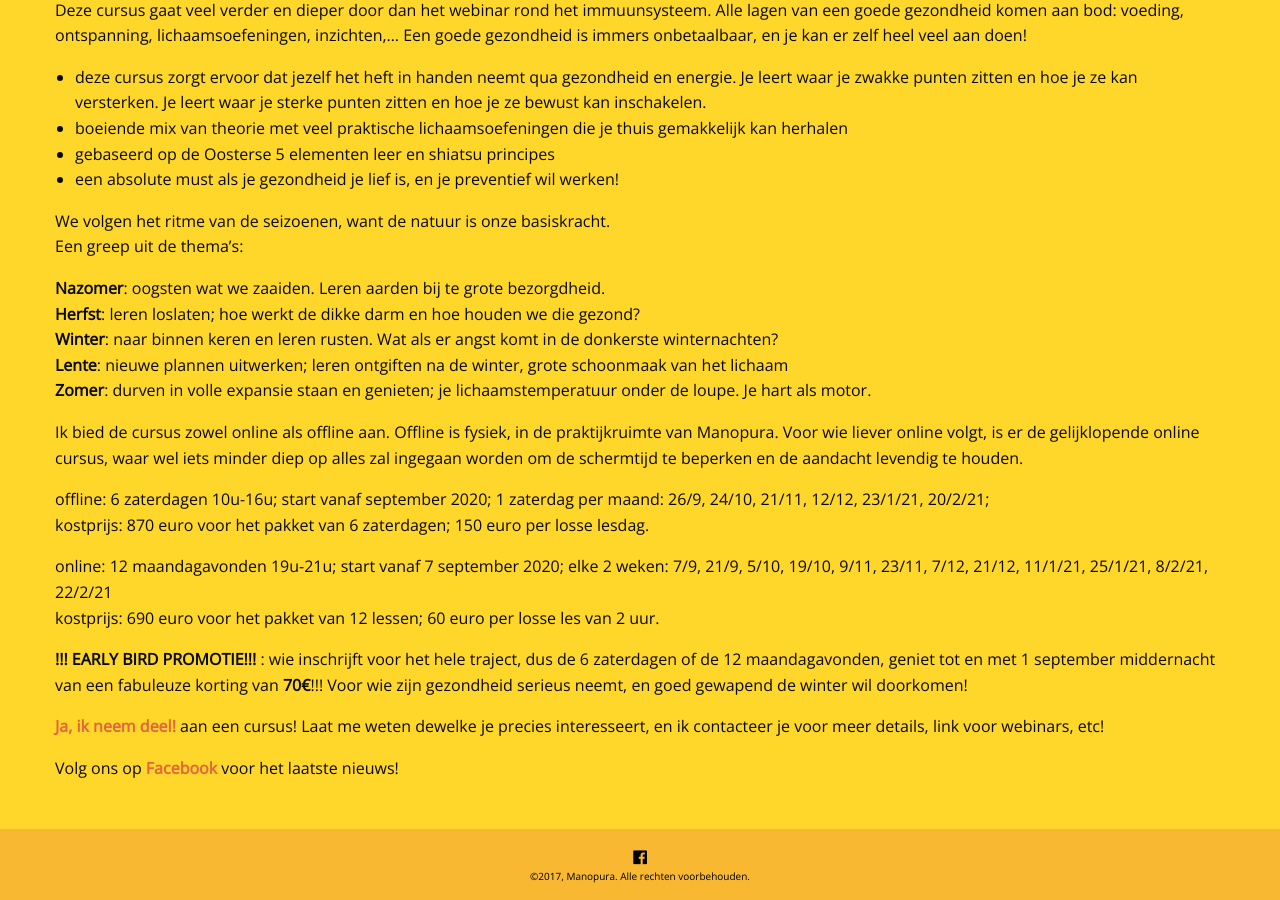
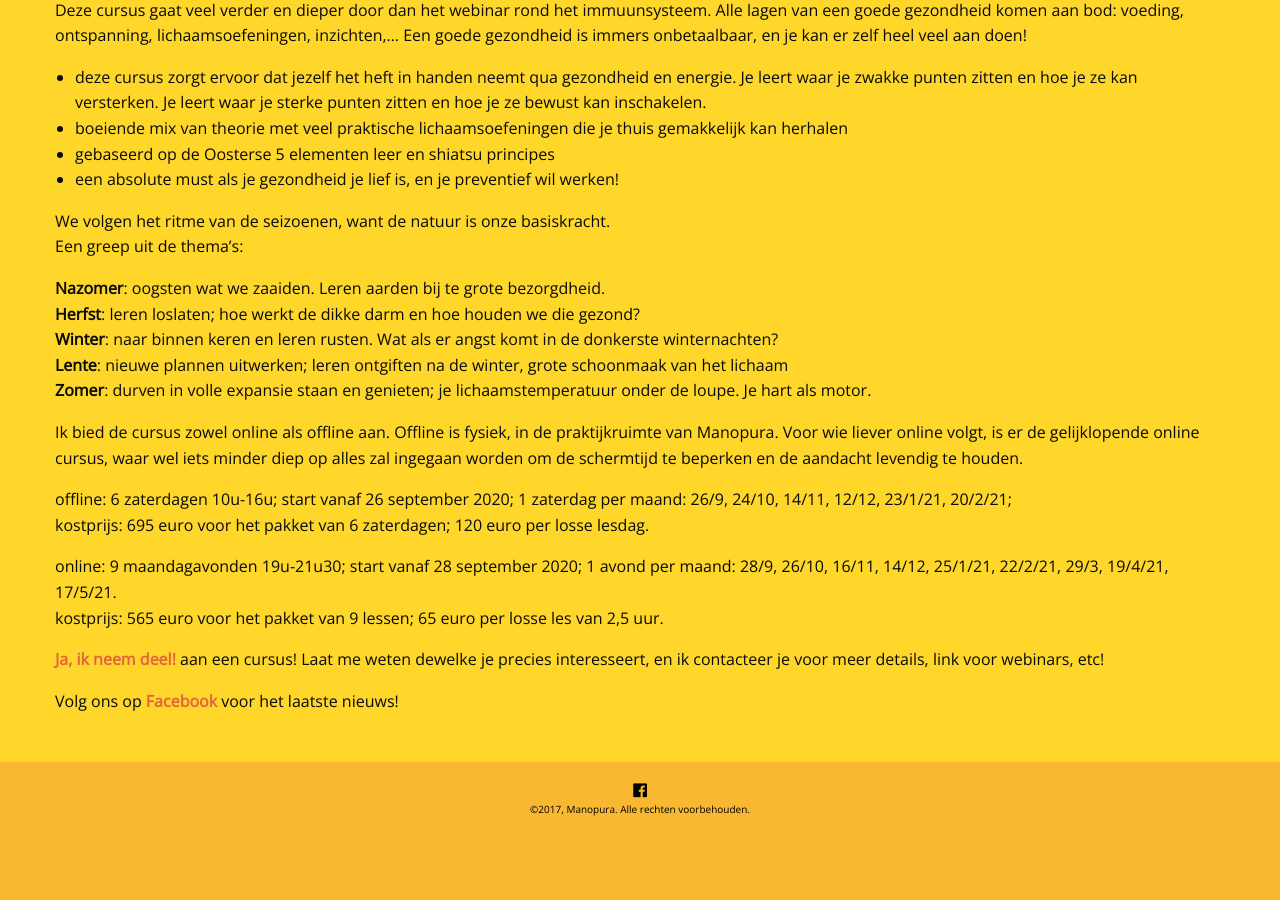
Before and after one commit to manopura/manopura.github.io, a Jekyll site: the page built from cursussen.md, in a window 1280 px wide and 900 px high, scrolled down 2013 px. Built offline with Jekyll 4.4.1, drawn with Linux system fonts in a browser that asks for light colours; nearby versions of some CDN libraries; our own code applies the rules of GitHub Pages for plain Markdown files; after the commit the page ends 2846 px from its top, so only the background shows below that.

Commit message:
Update cursussen.md

```diff
--- a/cursussen.md
+++ b/cursussen.md
@@ -97,13 +97,12 @@ Een greep uit de thema's:
 Ik bied de cursus zowel online als offline aan. Offline is fysiek, in de praktijkruimte van Manopura.
 Voor wie liever online volgt, is er de gelijklopende online cursus, waar wel iets minder diep op alles zal ingegaan worden om de schermtijd te beperken en de aandacht levendig te houden.
 
-offline: 6 zaterdagen 10u-16u; start vanaf september 2020; 1 zaterdag per maand: 26/9, 24/10, 21/11, 12/12, 23/1/21, 20/2/21;
-kostprijs: 870 euro voor het pakket van 6 zaterdagen; 150 euro per losse lesdag.
+offline: 6 zaterdagen 10u-16u; start vanaf 26 september 2020; 1 zaterdag per maand: 26/9, 24/10, 14/11, 12/12, 23/1/21, 20/2/21;
+kostprijs: 695 euro voor het pakket van 6 zaterdagen; 120 euro per losse lesdag.
 
-online: 12 maandagavonden 19u-21u; start vanaf 7 september 2020; elke 2 weken: 7/9, 21/9, 5/10, 19/10, 9/11, 23/11, 7/12, 21/12, 11/1/21, 25/1/21, 8/2/21, 22/2/21
-kostprijs: 690 euro voor het pakket van 12 lessen; 60 euro per losse les van 2 uur.
+online: 9 maandagavonden 19u-21u30; start vanaf 28 september 2020; 1 avond per maand: 28/9, 26/10, 16/11, 14/12, 25/1/21, 22/2/21, 29/3, 19/4/21, 17/5/21.
+kostprijs: 565 euro voor het pakket van 9 lessen; 65 euro per losse les van 2,5 uur.
 
-**!!! EARLY BIRD PROMOTIE!!!** : wie inschrijft voor het hele traject, dus de 6 zaterdagen of de 12 maandagavonden, geniet tot en met 1 september middernacht van een fabuleuze korting van **70€**!!! Voor wie zijn gezondheid serieus neemt, en goed gewapend de winter wil doorkomen!
 
 
 
```
